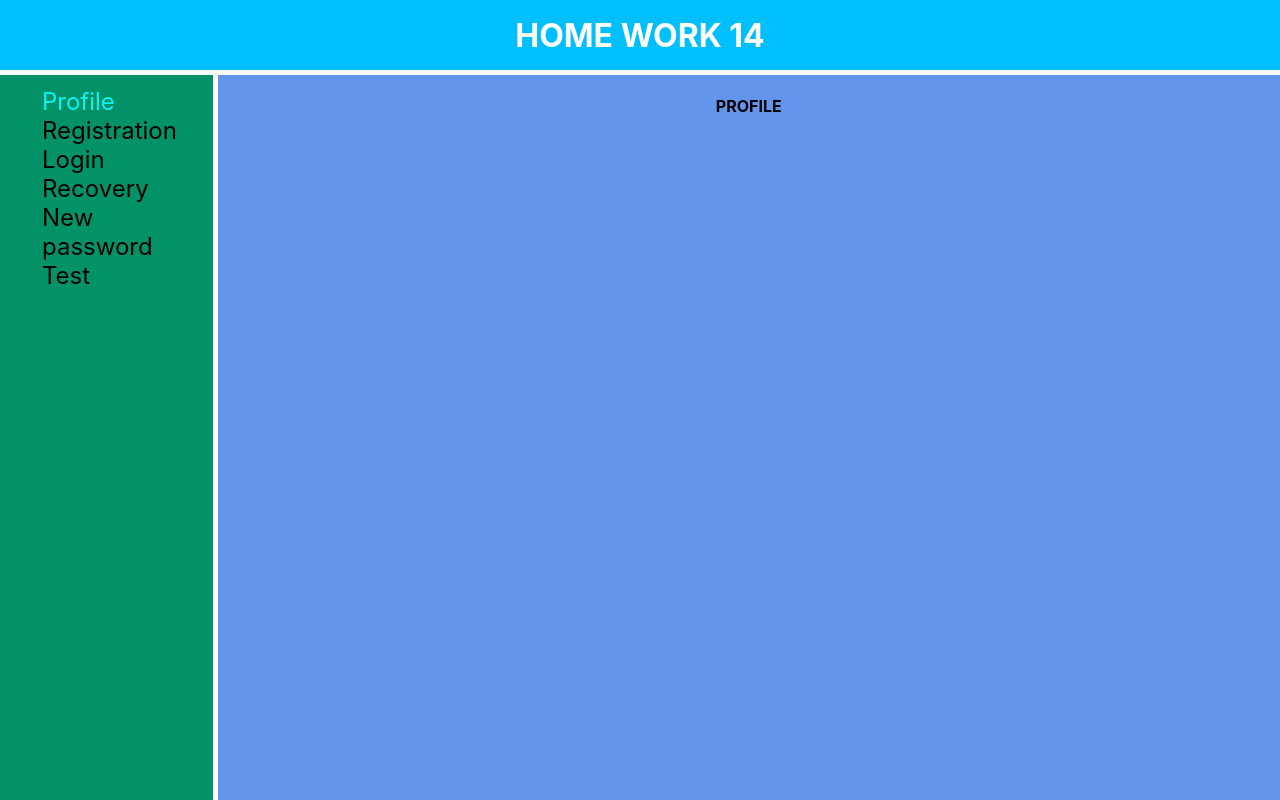
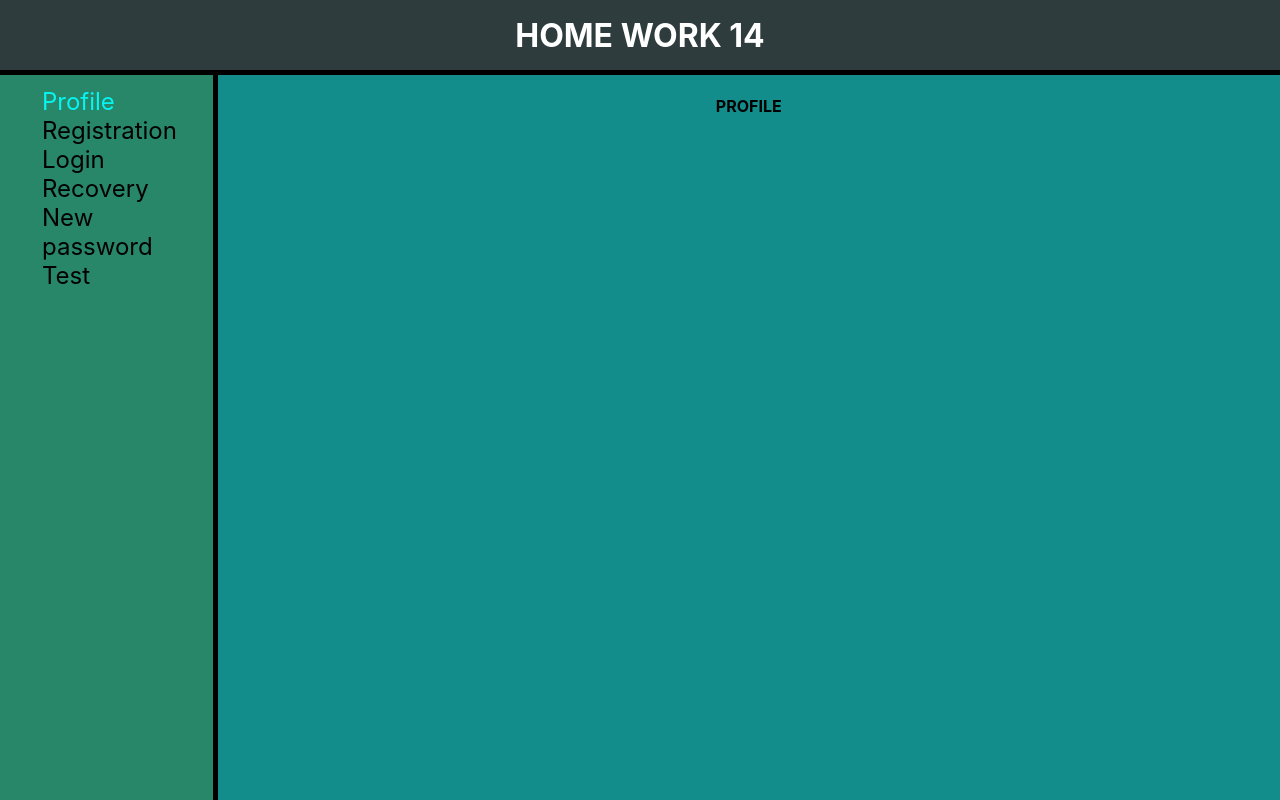
Before and after one commit to Rumata-SL/Learning-cards, a React (Create React App) app: page /test#/profile/ in a window 1280 px wide. Built offline with nearby package versions, Linux system fonts and the light colour scheme.

Commit message:
changed background

```diff
--- a/src/App.css
+++ b/src/App.css
@@ -15,6 +15,6 @@
 
 .app-wrapper {
     grid-area: c;
-    background-color: cornflowerblue;
+    background-color: rgba(32, 240, 237, 0.59);
     text-align: center;
 }
--- a/src/components/header/Header.module.css
+++ b/src/components/header/Header.module.css
@@ -4,7 +4,7 @@
     display: flex;
     align-items: center;
     justify-content: center;
-    background-color: deepskyblue;
+    background-color: rgba(182, 237, 243, 0.25);
     /*text-align: center;*/
     font-size: 2em;
     font-weight: bold;
--- a/src/components/nav/Nav.module.css
+++ b/src/components/nav/Nav.module.css
@@ -1,6 +1,6 @@
 .wrapper{
     grid-area: n;
-    background-color: #039267;
+    background-color: rgba(53, 177, 139, 0.76);
     padding: 2px;
     box-sizing: border-box;
 }
--- a/src/index.css
+++ b/src/index.css
@@ -5,6 +5,7 @@ body {
     sans-serif;
   -webkit-font-smoothing: antialiased;
   -moz-osx-font-smoothing: grayscale;
+    background-color: #000;
 }
 
 code {
```
